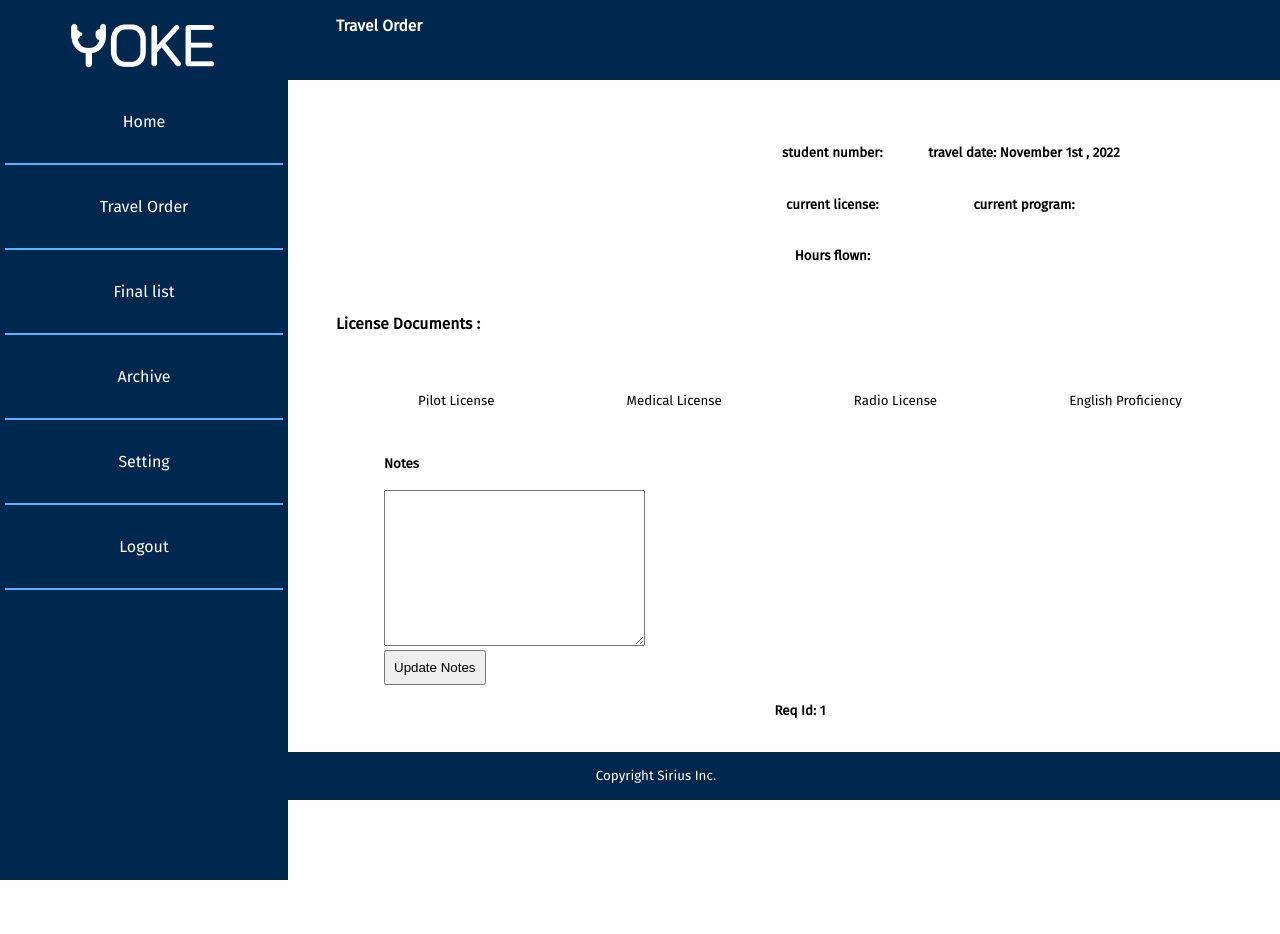
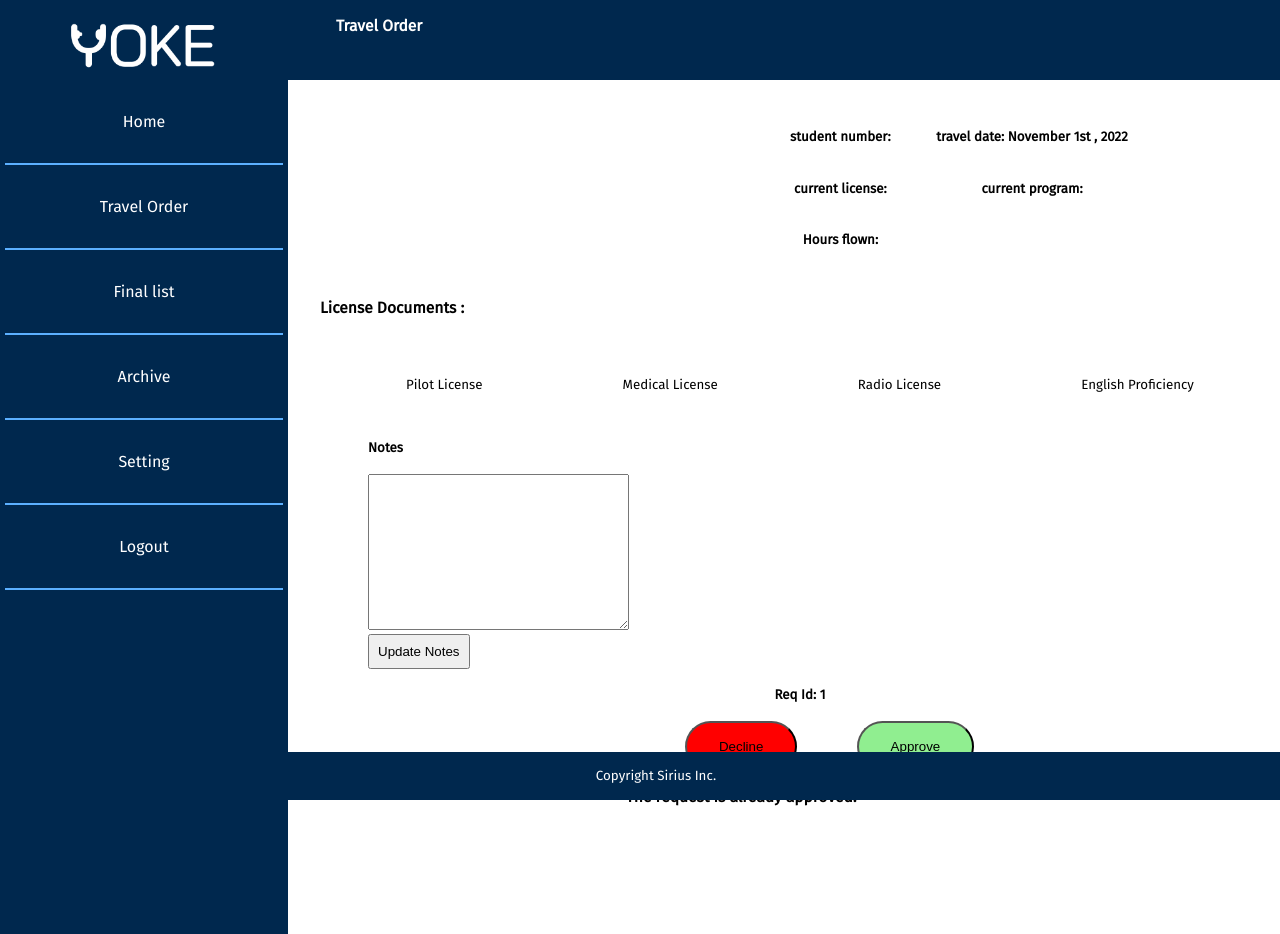
Before and after one commit to adilsaju/yoke, a React (Create React App) app in the folder client/: page /travel-order/profile/1 in a window 1280 px wide. Before the commit the page ends 880 px from the top, so only its background shows below. Built offline with nearby package versions, Linux system fonts and the light colour scheme; no server answers; a web font is replaced by a local one.

Commit message:
accept decline fix

```diff
--- a/client/src/App.css
+++ b/client/src/App.css
@@ -252,7 +252,8 @@ footer p{
 
 
 .division{
-  margin: 1rem;
+  margin-bottom: 5rem;
+  padding-bottom: 2rem;
 }
 
 .logoo{
--- a/client/src/components/AdminDashboard/Accept.jsx
+++ b/client/src/components/AdminDashboard/Accept.jsx
@@ -49,7 +49,7 @@ console.log(loginCredentials.loggedInUser.id);
 
   return (
     <div>
-    <h3>This request is already approved!</h3>
+    { (!request.isApproved) && <button className='accept' onClick={(e) => { approve(request, loginCredentials.loggedInUser)} }>Approve</button> }
     </div>
   )
 }
--- a/client/src/components/AdminDashboard/Decline.jsx
+++ b/client/src/components/AdminDashboard/Decline.jsx
@@ -41,7 +41,8 @@ const Decline = () => {
 
   return (
     <div>
-      {console.log("Request approved")}
+      {(!request.isRejected) && (!request.isApproved) && <button className='decline' onClick={(e) => { decline(request, loginCredentials.loggedInUser)} }>Decline</button> }
+      <h3>The request is already approved!</h3>
     </div>
   )
 }
```
